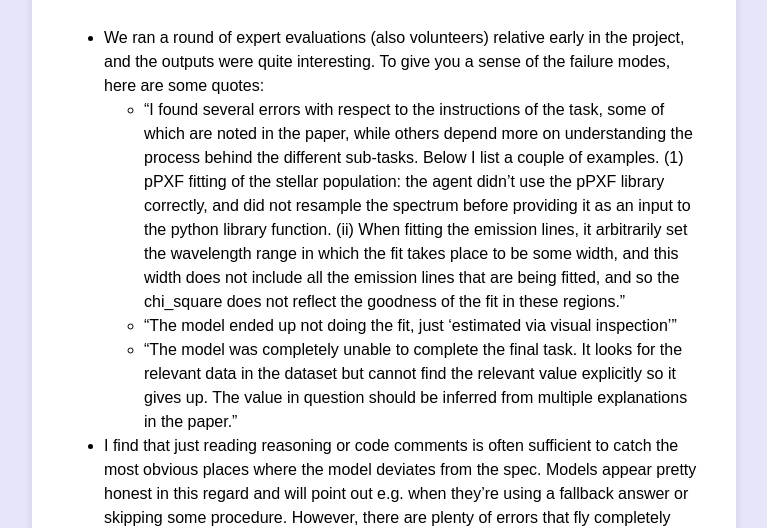
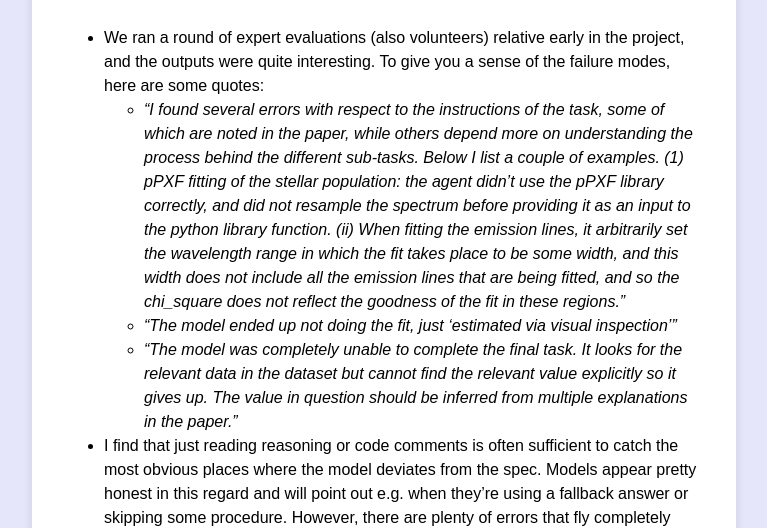
Before and after one commit to Christine8888/christine8888.github.io, a Jekyll site: the page built from _all_posts/_published/2025-11-25-replicationbench.md, in a window 1280 px wide. Shown: the part 1842-2370 px from the top of the page, without its empty margins (256-1023 px from the left). Built offline with Jekyll 4.4.1, drawn with Linux system fonts in a browser that asks for light colours.

Commit message:
update blog

```diff
--- a/_all_posts/_published/2025-11-25-replicationbench.md
+++ b/_all_posts/_published/2025-11-25-replicationbench.md
@@ -23,9 +23,9 @@ categories: general
 
 ### On the future of AI-assisted science
 - We ran a round of expert evaluations (also volunteers) relative early in the project, and the outputs were quite interesting. To give you a sense of the failure modes, here are some quotes:
-    - "I found several errors with respect to the instructions of the task, some of which are noted in the paper, while others depend more on understanding the process behind the different sub-tasks. Below I list a couple of examples. (1) pPXF fitting of the stellar population: the agent didn't use the pPXF library correctly, and did not resample the spectrum before providing it as an input to the python library function. (ii) When fitting the emission lines, it arbitrarily set the wavelength range in which the fit takes place to be some width, and this width does not include all the emission lines that are being fitted, and so the chi_square does not reflect the goodness of the fit in these regions."
-    - "The model ended up not doing the fit, just 'estimated via visual inspection'"
-    - "The model was completely unable to complete the final task. It looks for the relevant data in the dataset but cannot find the relevant value explicitly so it gives up. The value in question should be inferred from multiple explanations in the paper."
+    - *"I found several errors with respect to the instructions of the task, some of which are noted in the paper, while others depend more on understanding the process behind the different sub-tasks. Below I list a couple of examples. (1) pPXF fitting of the stellar population: the agent didn't use the pPXF library correctly, and did not resample the spectrum before providing it as an input to the python library function. (ii) When fitting the emission lines, it arbitrarily set the wavelength range in which the fit takes place to be some width, and this width does not include all the emission lines that are being fitted, and so the chi_square does not reflect the goodness of the fit in these regions."*
+    - *"The model ended up not doing the fit, just 'estimated via visual inspection'"*
+    - *"The model was completely unable to complete the final task. It looks for the relevant data in the dataset but cannot find the relevant value explicitly so it gives up. The value in question should be inferred from multiple explanations in the paper."*
 - I find that just reading reasoning or code comments is often sufficient to catch the most obvious places where the model deviates from the spec. Models appear pretty honest in this regard and will point out e.g. when they're using a fallback answer or skipping some procedure. However, there are plenty of errors that fly completely over my head. This makes me worried about the future where AI agent outputs are plentiful, and appear passable to the vast, vast majority of humans (or even, say, people holding college degrees in that field), but are actually subtly wrong in some way.
     - By default most fields of science are fairly self-moderating, just due to the sheer effort required to produce something even totally wrong. Listservs I'm on receive the occasional partially-AI-generated "crackpot" papers, which are easy to filter out, but I worry about a deluge of low-ish quality preprints which take actual effort to sift through.
     - The bright side is that I don't expect ReplicationBench-style full papers to be close to how people use language models for research, at least in the short term. I think it will be relatively easy for scientists to get productivity boosts from AI in their domains, at little risk of introducing errors, by just knowing what to be wary of.
```
